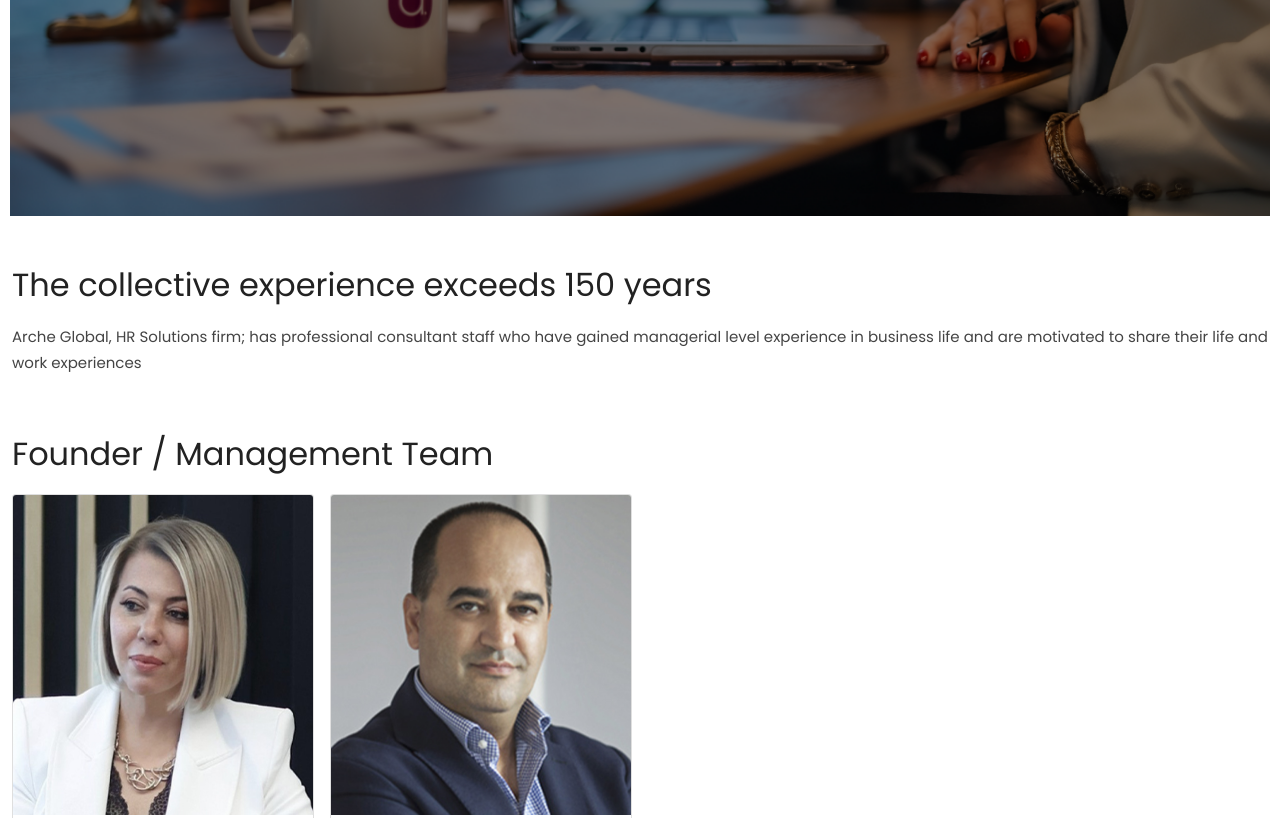
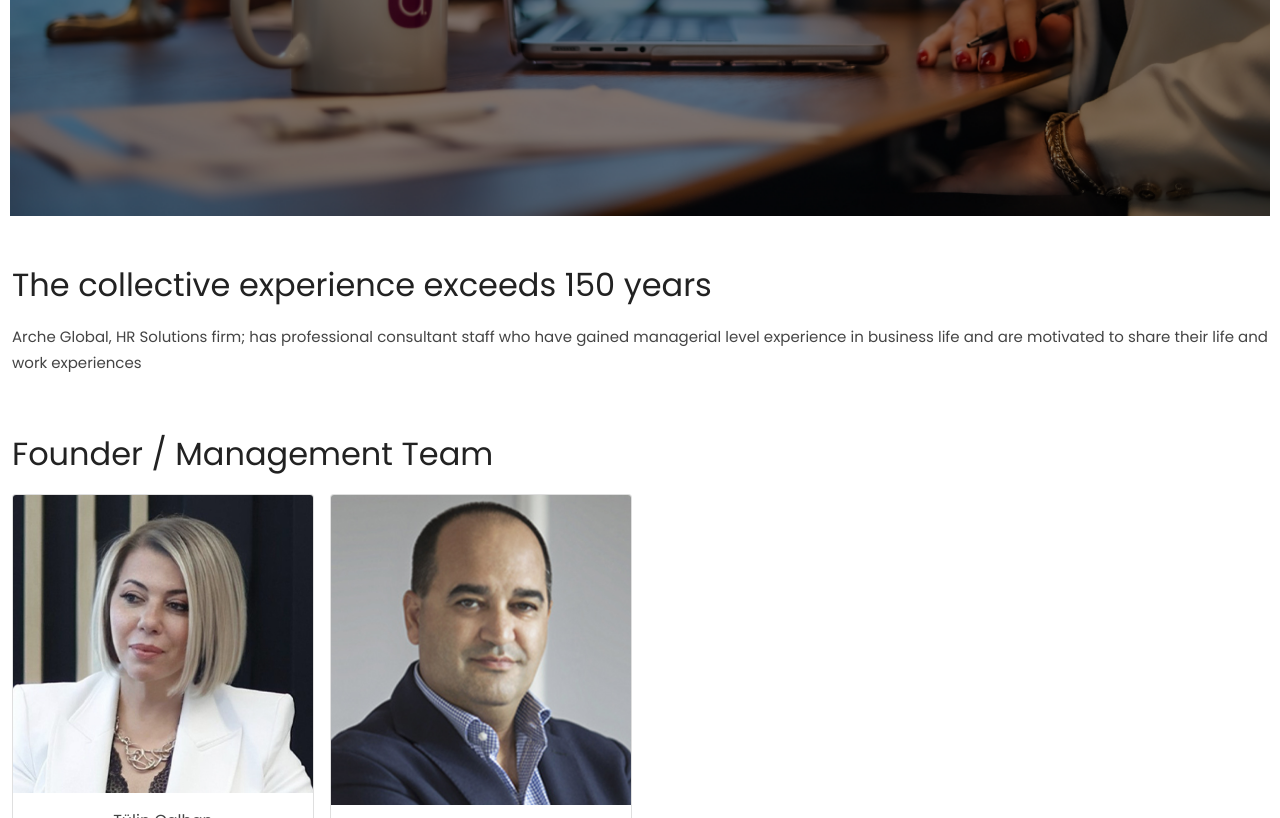
Before and after one commit to SebnemK/ExecutiveSearch, a plain HTML site: page our_teams.html in a window 1280 px wide. Shown: the part 466-1284 px from the top of the page. Drawn offline with nearby package versions, Linux system fonts and the light colour scheme.

Commit message:
Add files via upload

```diff
--- a/style.css
+++ b/style.css
@@ -245,9 +245,9 @@ a {
     }
 }
 
-.card img {
+/* .card img {
     height: 40vh;
-}
+} */
 
 .card-body {
     display: flex;
```
